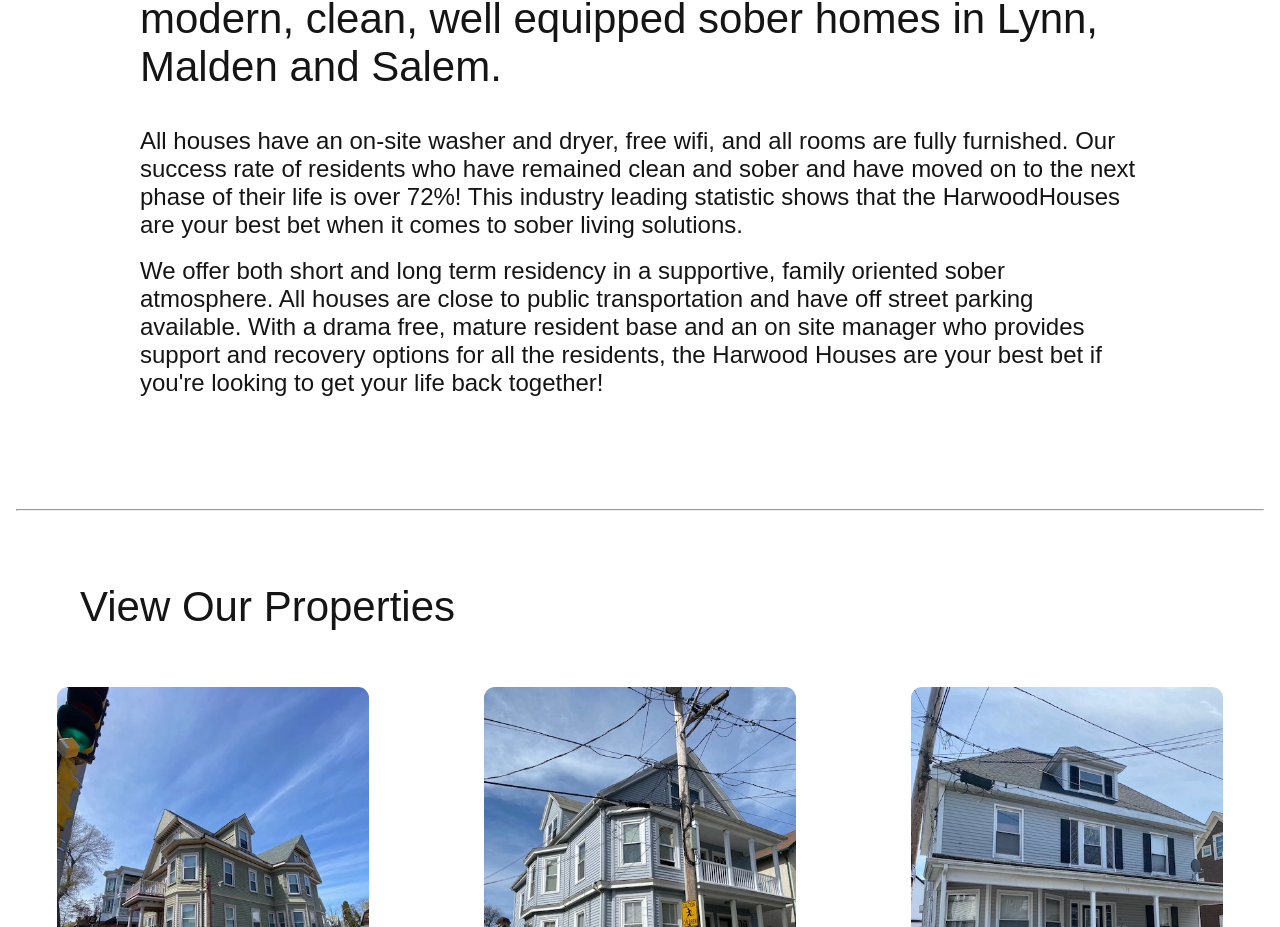
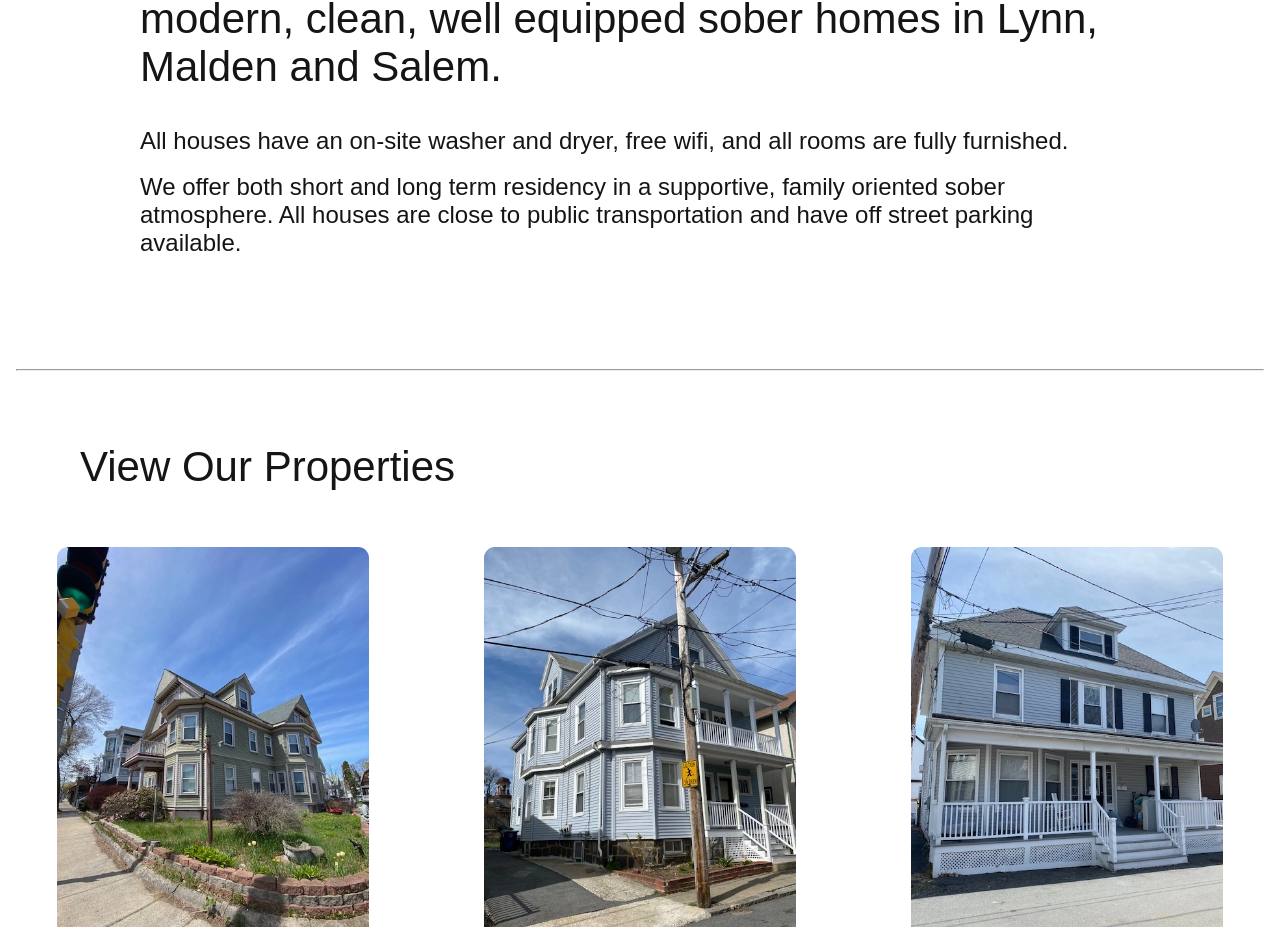
Before and after one commit to luisgaviria/harwood-houses, a SvelteKit app: page / in a window 1280 px wide. Shown: the part 957-1884 px from the top of the page. Built offline with nearby package versions, Linux system fonts and the light colour scheme.

Commit message:
content changes

```diff
--- a/src/routes/+page.svelte
+++ b/src/routes/+page.svelte
@@ -173,22 +173,14 @@
       <br />
 			<span class="long-text-span">
 				All houses have an on-site washer and dryer, free wifi, and all
-				rooms are fully furnished. Our success rate of residents who have
-				remained clean and sober and have moved on to the next phase of
-				their life is over 72%! This industry leading statistic shows that
-				the HarwoodHouses are your best bet when it comes to sober living
-				solutions.</span
+				rooms are fully furnished.</span
 			>
 			<br />
 			<br />
 			<span class="long-text-span">
 				We offer both short and long term residency in a supportive, family
 				oriented sober atmosphere. All houses are close to public
-				transportation and have off street parking available. With a drama
-				free, mature resident base and an on site manager who provides
-				support and recovery options for all the residents, the Harwood
-				Houses are your best bet if you're looking to get your life back
-				together!</span
+				transportation and have off street parking available.</span
 			>
 		</div>
 	</div>
--- a/src/routes/about/+page.svelte
+++ b/src/routes/about/+page.svelte
@@ -31,7 +31,7 @@
 recovery and a new way of life. It is our goal to accommodate you the best we can with
 a level of structure and an atmosphere of recovery that promotes growth and integration
 into the real world.
-			<br />
+
 			<br />
 			We look forward to working with you on your journey to recovery and a new way of life...
 		</div>
```
